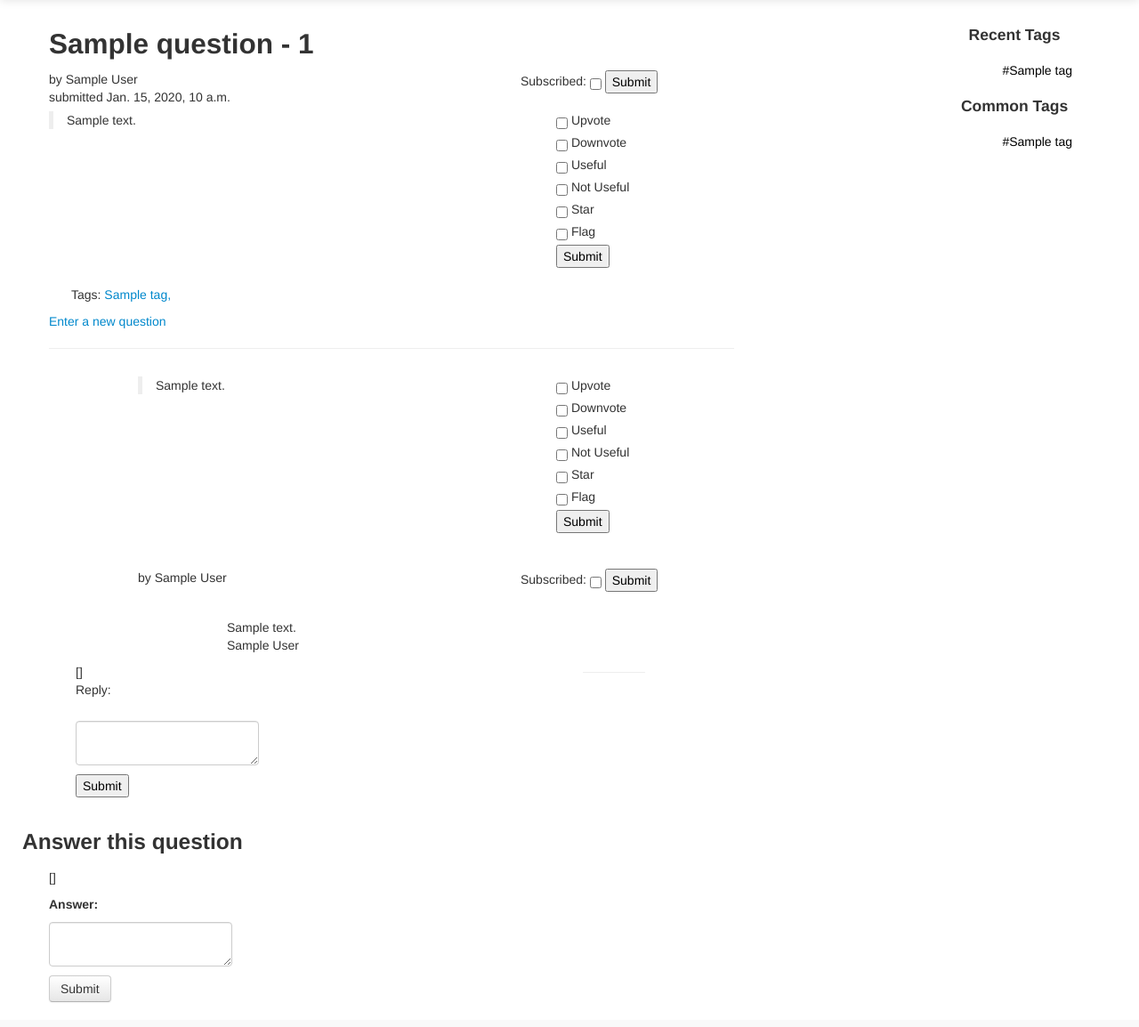
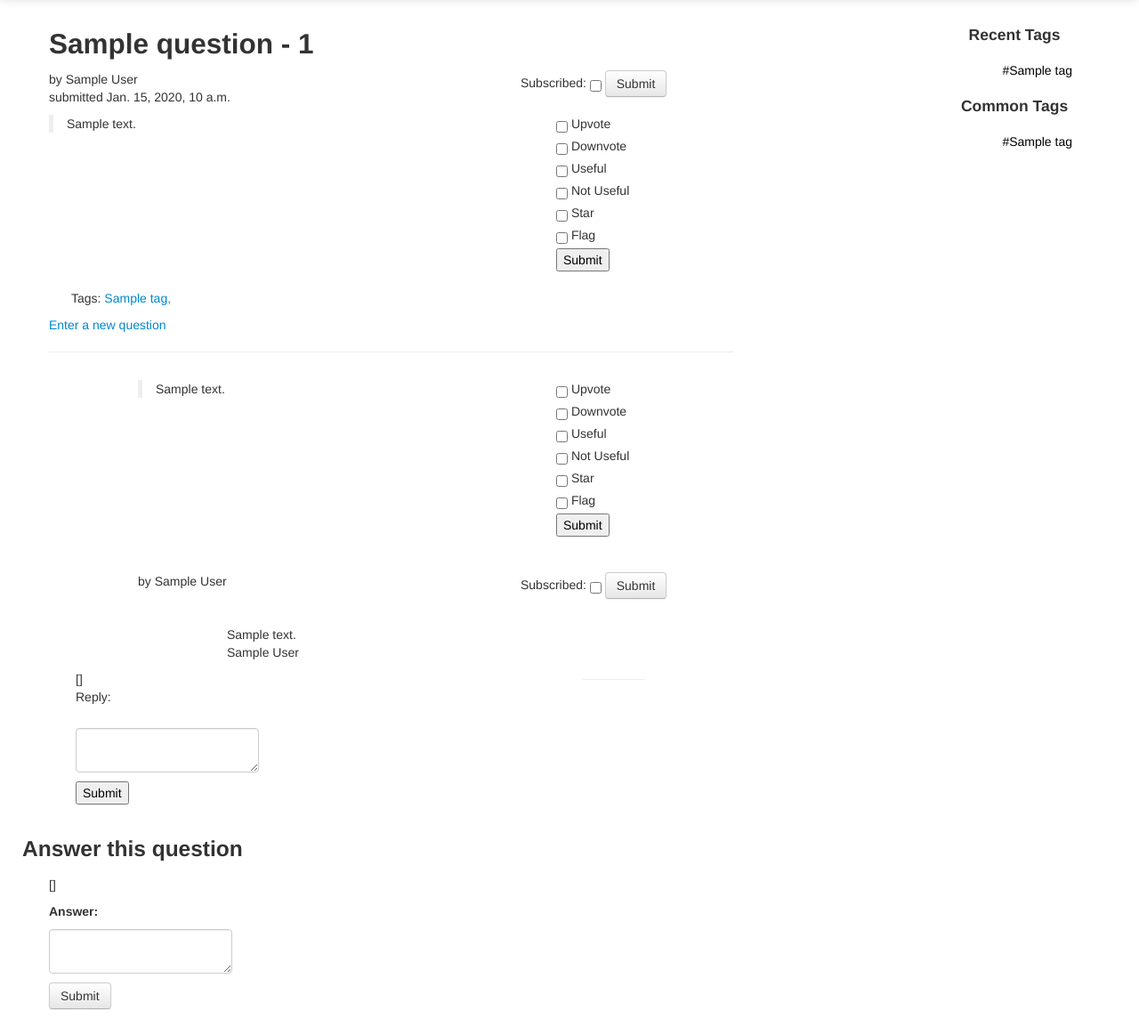
Before and after one commit to alpsayin/django-qanda, a Django app: template qanda/qanda_app/templates/question.html in a window 1280 px wide. Shown: the part 41-1195 px from the top of the page at 89% size. Before the commit the page ends 1167 px from the top, so only its background shows below. Run offline with Django 3.2, Linux system fonts and the light colour scheme; the template is opened without the code that fills it: most values are stand-ins (such as "Sample title", 1, 10 or a date in 2020); form fields are guessed from the names that the template uses; some libraries are stand-ins or nearby versions.

Commit message:
bootstrapify subscription form

```diff
--- a/qanda/qanda_app/templates/subscription.html
+++ b/qanda/qanda_app/templates/subscription.html
@@ -9,7 +9,7 @@
 		<div class="subscriptionWrapper">
 	        <label for="id_subscribed">Subscribed:
 			<input {% if checked == 'True' %} checked {% endif %} type="checkbox" name="subscribed" id="id_subscribed">
-			<input type="submit" value="Submit">
+			<input class="btn" type="submit" value="Submit">
 			</label>
 		</div>
 	</form>
```
